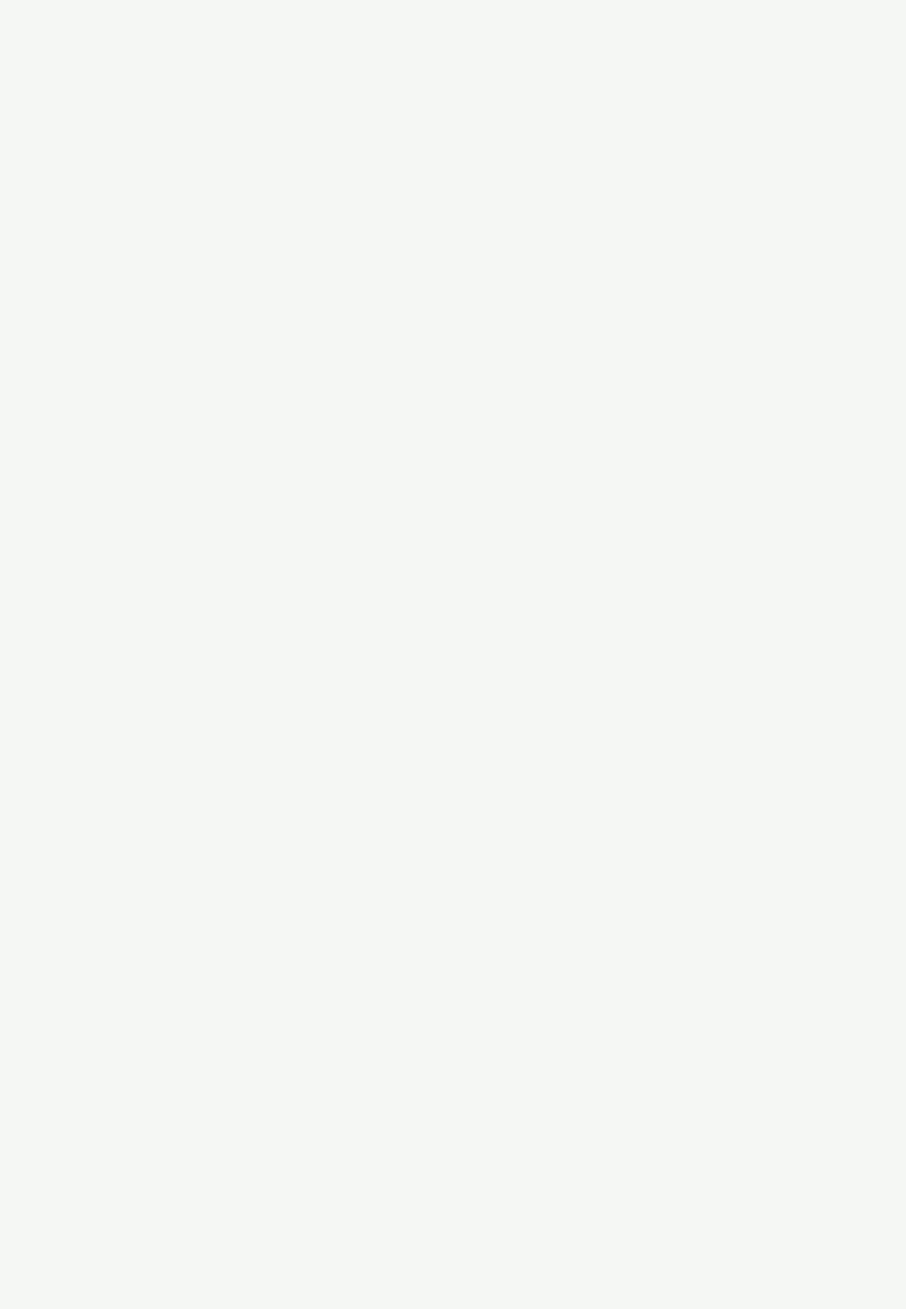
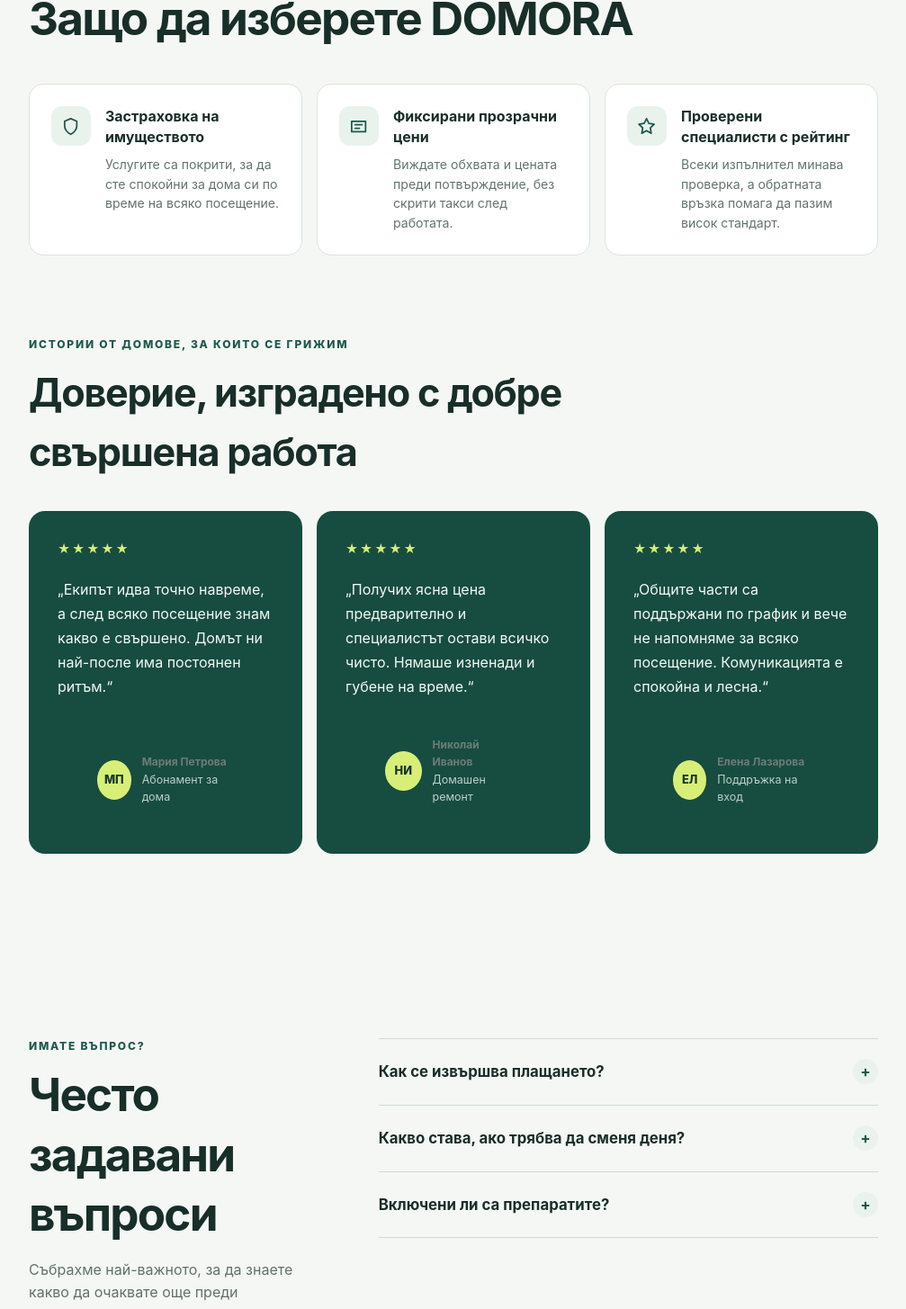
Before and after one commit to AlexzanderF/domora-app, a Next.js app: page / in a window 1280 px wide. Shown: the part 2780-4235 px from the top of the page at 90% size, without its empty margins (260-1267 px from the left). Before the commit the page ends 2724 px from the top, so only its background shows below. Built offline with nearby package versions, Linux system fonts and the light colour scheme.

Commit message:
feat(landing): add trust signals testimonials and FAQ (#6)

```diff
--- a/src/app/page.tsx
+++ b/src/app/page.tsx
@@ -1,6 +1,7 @@
 import { Hero } from "@/features/landing/hero";
 import { HowItWorks } from "@/features/landing/how-it-works";
 import { ServiceShowcase } from "@/features/landing/service-showcase";
+import { Faq, TrustAndTestimonials } from "@/features/landing/trust-sections";
 
 export default function HomePage() {
   return (
@@ -8,6 +9,8 @@
       <Hero />
       <HowItWorks />
       <ServiceShowcase />
+      <TrustAndTestimonials />
+      <Faq />
     </>
   );
 }
--- /dev/null
+++ b/src/features/landing/trust-sections.module.css
@@ -0,0 +1,220 @@
+.trustSection {
+  padding: clamp(4rem, 8vw, 7rem) 0;
+}
+
+.sectionHeading {
+  max-width: 700px;
+  margin-bottom: 2.5rem;
+}
+
+.sectionHeading p,
+.testimonialHeading p,
+.faqIntro > p {
+  margin: 0 0 0.65rem;
+  color: #1b594b;
+  font-size: 0.75rem;
+  font-weight: 800;
+  letter-spacing: 0.15em;
+}
+
+.sectionHeading h2,
+.faqIntro h2 {
+  margin: 0;
+  font-size: clamp(2rem, 4vw, 3.25rem);
+  letter-spacing: -0.035em;
+}
+
+.benefits {
+  display: grid;
+  grid-template-columns: repeat(3, minmax(0, 1fr));
+  gap: 1rem;
+  padding: 0;
+  margin: 0;
+  list-style: none;
+}
+
+.benefits li {
+  display: flex;
+  gap: 1rem;
+  min-width: 0;
+  padding: 1.5rem;
+  border: 1px solid #dbe4de;
+  border-radius: 16px;
+  background: #ffffff;
+}
+
+.benefitIcon {
+  display: grid;
+  width: 2.75rem;
+  height: 2.75rem;
+  flex: 0 0 auto;
+  place-items: center;
+  border-radius: 12px;
+  background: #eaf2ec;
+  color: #1b594b;
+}
+
+.benefitIcon svg {
+  width: 1.45rem;
+  height: 1.45rem;
+}
+
+.benefits h3 {
+  margin: 0;
+  font-size: 1rem;
+  line-height: 1.4;
+}
+
+.benefits p {
+  margin: 0.55rem 0 0;
+  color: #63736d;
+  font-size: 0.88rem;
+}
+
+.testimonialHeading {
+  max-width: 690px;
+  margin: clamp(4rem, 7vw, 6rem) 0 2rem;
+}
+
+.testimonialHeading h3 {
+  margin: 0;
+  font-size: clamp(1.7rem, 3.5vw, 2.7rem);
+  letter-spacing: -0.03em;
+}
+
+.testimonials {
+  display: grid;
+  grid-template-columns: repeat(3, minmax(0, 1fr));
+  gap: 1rem;
+}
+
+.testimonials article {
+  display: flex;
+  min-width: 0;
+  flex-direction: column;
+  padding: clamp(1.4rem, 3vw, 2rem);
+  border-radius: 18px;
+  background: #174c41;
+  color: #ffffff;
+}
+
+.rating {
+  color: #d7ef77;
+  font-size: 0.85rem;
+  letter-spacing: 0.14em;
+}
+
+.testimonials blockquote {
+  flex: 1;
+  margin: 1.25rem 0 2rem;
+  color: #f4f8f6;
+  font-size: 1rem;
+  line-height: 1.7;
+}
+
+.testimonials footer {
+  display: flex;
+  align-items: center;
+  gap: 0.75rem;
+}
+
+.avatar {
+  display: grid;
+  width: 2.75rem;
+  height: 2.75rem;
+  place-items: center;
+  border-radius: 50%;
+  background: #d7ef77;
+  color: #17362f;
+  font-size: 0.8rem;
+  font-weight: 850;
+}
+
+.testimonials footer div {
+  display: grid;
+}
+
+.testimonials footer span:last-child {
+  color: #bdd0c9;
+  font-size: 0.78rem;
+}
+
+.faq {
+  display: grid;
+  grid-template-columns: minmax(260px, 0.7fr) minmax(0, 1.3fr);
+  gap: clamp(2rem, 7vw, 6rem);
+  padding: clamp(4rem, 8vw, 7rem) 0;
+  scroll-margin-top: 5rem;
+}
+
+.faqIntro span {
+  display: block;
+  max-width: 430px;
+  margin-top: 1rem;
+  color: #61726c;
+}
+
+.questions details {
+  border-top: 1px solid #cedbd3;
+}
+
+.questions details:last-child {
+  border-bottom: 1px solid #cedbd3;
+}
+
+.questions summary {
+  display: flex;
+  align-items: center;
+  justify-content: space-between;
+  gap: 1rem;
+  padding: 1.4rem 0;
+  color: #182e29;
+  font-size: 1.05rem;
+  font-weight: 750;
+  cursor: pointer;
+  list-style: none;
+}
+
+.questions summary::-webkit-details-marker {
+  display: none;
+}
+
+.questions summary::after {
+  display: grid;
+  width: 1.75rem;
+  height: 1.75rem;
+  flex: 0 0 auto;
+  place-items: center;
+  border-radius: 50%;
+  background: #eaf2ec;
+  color: #1b594b;
+  content: "+";
+}
+
+.questions details[open] summary::after {
+  content: "−";
+}
+
+.questions summary:focus-visible {
+  outline: 3px solid #84b998;
+  outline-offset: 4px;
+}
+
+.questions details p {
+  max-width: 680px;
+  padding: 0 3rem 1.4rem 0;
+  margin: 0;
+  color: #61726c;
+}
+
+@media (max-width: 850px) {
+  .benefits,
+  .testimonials,
+  .faq {
+    grid-template-columns: 1fr;
+  }
+
+  .faq {
+    gap: 2rem;
+  }
+}
--- /dev/null
+++ b/src/features/landing/trust-sections.tsx
@@ -0,0 +1,150 @@
+import styles from "./trust-sections.module.css";
+
+const testimonials = [
+  {
+    initials: "МП",
+    name: "Мария Петрова",
+    context: "Абонамент за дома",
+    quote:
+      "Екипът идва точно навреме, а след всяко посещение знам какво е свършено. Домът ни най-после има постоянен ритъм.",
+  },
+  {
+    initials: "НИ",
+    name: "Николай Иванов",
+    context: "Домашен ремонт",
+    quote:
+      "Получих ясна цена предварително и специалистът остави всичко чисто. Нямаше изненади и губене на време.",
+  },
+  {
+    initials: "ЕЛ",
+    name: "Елена Лазарова",
+    context: "Поддръжка на вход",
+    quote:
+      "Общите части са поддържани по график и вече не напомняме за всяко посещение. Комуникацията е спокойна и лесна.",
+  },
+];
+
+const benefits = [
+  {
+    title: "Застраховка на имуществото",
+    description:
+      "Услугите са покрити, за да сте спокойни за дома си по време на всяко посещение.",
+    icon: "M12 3 5 6v5c0 4.4 3 7.7 7 10 4-2.3 7-5.6 7-10V6l-7-3Z",
+  },
+  {
+    title: "Фиксирани прозрачни цени",
+    description:
+      "Виждате обхвата и цената преди потвърждение, без скрити такси след работата.",
+    icon: "M4 6h16v12H4V6Zm4 4h8m-8 4h5",
+  },
+  {
+    title: "Проверени специалисти с рейтинг",
+    description:
+      "Всеки изпълнител минава проверка, а обратната връзка помага да пазим висок стандарт.",
+    icon: "m12 3 2.7 5.5 6.1.9-4.4 4.3 1 6.1-5.4-2.9-5.4 2.9 1-6.1-4.4-4.3 6.1-.9L12 3Z",
+  },
+];
+
+const questions = [
+  {
+    question: "Как се извършва плащането?",
+    answer:
+      "Плащате сигурно след потвърждение на услугата. Винаги виждате крайната цена и обхвата предварително.",
+  },
+  {
+    question: "Какво става, ако трябва да сменя деня?",
+    answer:
+      "Можете да заявите промяна през профила си. Ще предложим най-близкия свободен час според графика на специалиста.",
+  },
+  {
+    question: "Включени ли са препаратите?",
+    answer:
+      "При абонаментното почистване стандартните препарати са включени. За специални повърхности уточняваме нужните продукти предварително.",
+  },
+];
+
+function Icon({ path }: { path: string }) {
+  return (
+    <svg viewBox="0 0 24 24" fill="none" aria-hidden="true">
+      <path
+        d={path}
+        stroke="currentColor"
+        strokeWidth="1.8"
+        strokeLinecap="round"
+        strokeLinejoin="round"
+      />
+    </svg>
+  );
+}
+
+export function TrustAndTestimonials() {
+  return (
+    <section className={styles.trustSection} aria-labelledby="trust-title">
+      <div className={styles.sectionHeading}>
+        <p>СПОКОЙСТВИЕ ВЪВ ВСЯКА СТЪПКА</p>
+        <h2 id="trust-title">Защо да изберете DOMORA</h2>
+      </div>
+
+      <ul className={styles.benefits}>
+        {benefits.map((benefit) => (
+          <li key={benefit.title}>
+            <span className={styles.benefitIcon}>
+              <Icon path={benefit.icon} />
+            </span>
+            <div>
+              <h3>{benefit.title}</h3>
+              <p>{benefit.description}</p>
+            </div>
+          </li>
+        ))}
+      </ul>
+
+      <div className={styles.testimonialHeading}>
+        <p>ИСТОРИИ ОТ ДОМОВЕ, ЗА КОИТО СЕ ГРИЖИМ</p>
+        <h3>Доверие, изградено с добре свършена работа</h3>
+      </div>
+      <div className={styles.testimonials}>
+        {testimonials.map((testimonial) => (
+          <article key={testimonial.name}>
+            <div className={styles.rating} aria-label="Оценка: 5 от 5">
+              <span aria-hidden="true">★★★★★</span>
+            </div>
+            <blockquote>„{testimonial.quote}“</blockquote>
+            <footer>
+              <span className={styles.avatar} aria-hidden="true">
+                {testimonial.initials}
+              </span>
+              <div>
+                <strong>{testimonial.name}</strong>
+                <span>{testimonial.context}</span>
+              </div>
+            </footer>
+          </article>
+        ))}
+      </div>
+    </section>
+  );
+}
+
+export function Faq() {
+  return (
+    <section id="faq" className={styles.faq} aria-labelledby="faq-title">
+      <div className={styles.faqIntro}>
+        <p>ИМАТЕ ВЪПРОС?</p>
+        <h2 id="faq-title">Често задавани въпроси</h2>
+        <span>
+          Събрахме най-важното, за да знаете какво да очаквате още преди първата
+          заявка.
+        </span>
+      </div>
+      <div className={styles.questions}>
+        {questions.map((item) => (
+          <details key={item.question}>
+            <summary>{item.question}</summary>
+            <p>{item.answer}</p>
+          </details>
+        ))}
+      </div>
+    </section>
+  );
+}
```
Also changed, not shown: 1 other file (tests, documents, lock files or other folders).
